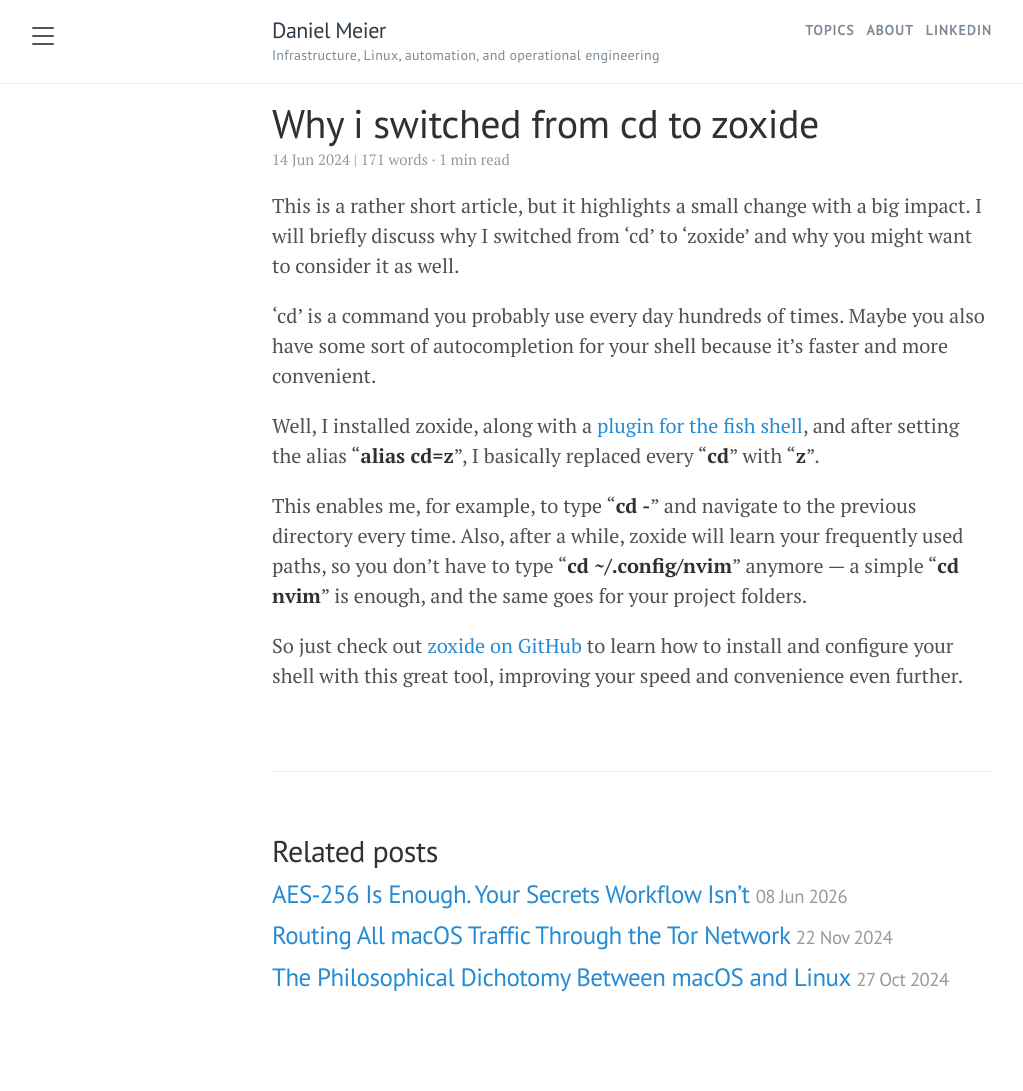
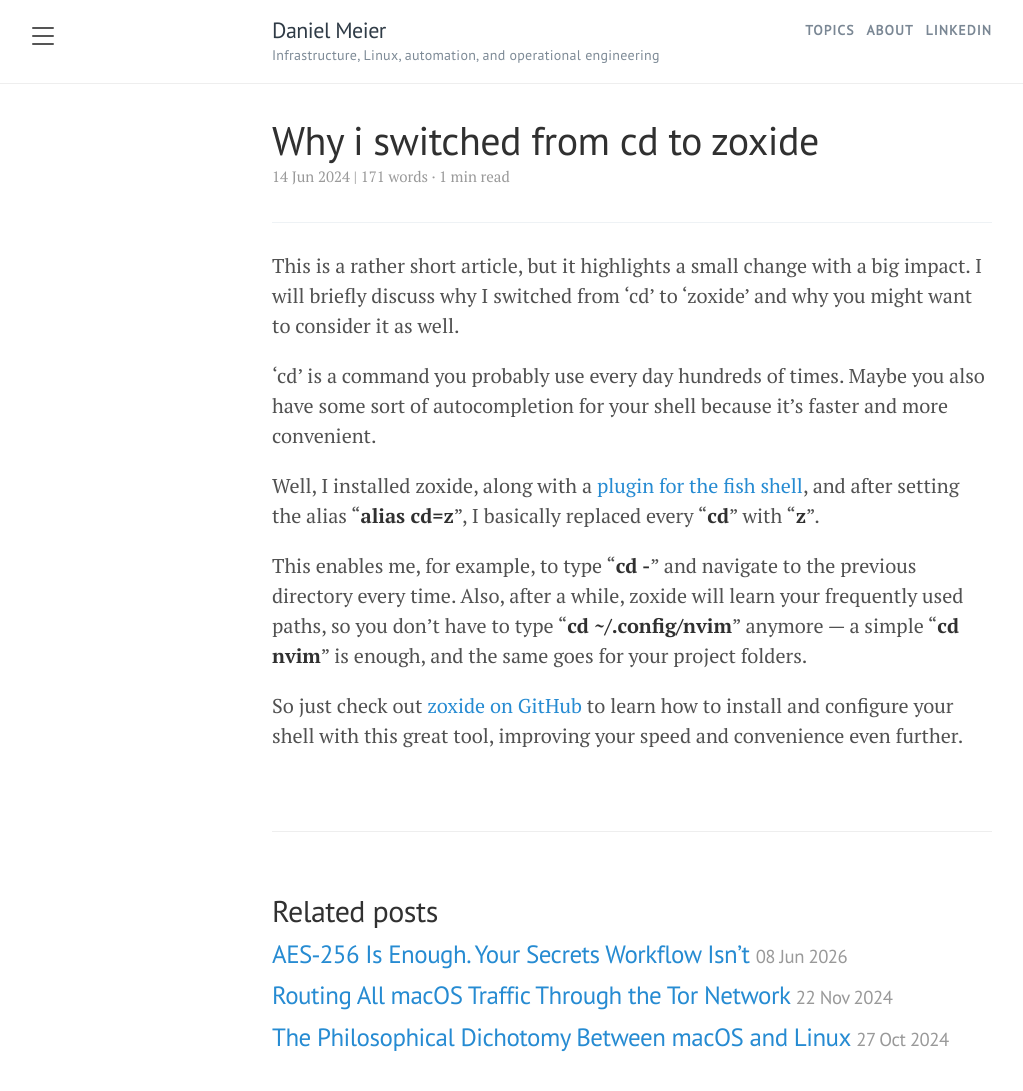
Before and after one commit to dme86/dme86.github.io, a Jekyll site: the page built from _posts/2024-06-14-Why-I-switched-from-cd-to-zoxide.md, in a window 1280 px wide and 1113 px high. Shown: the top 1091 px of the window, without its empty margins (8-1031 px from the left). Built offline with Jekyll 4.4.1, drawn with Linux system fonts in a browser that asks for light colours.

Commit message:
Keep article header visible while scrolling

```diff
--- a/_layouts/post.html
+++ b/_layouts/post.html
@@ -3,6 +3,7 @@
 ---
 
 <div class="post">
+  <div class="post-header">
     <h1 class="post-title">{{ page.title }}</h1>
     {% assign word_count = page.content | markdownify | strip_html | number_of_words %}
     {% assign read_time = word_count | minus: 1 | divided_by: 200 | plus: 1 %}
@@ -10,6 +11,7 @@
       {{ page.date | date_to_string }} |
       <span id="word-count">{{ word_count }}</span> words &middot; {{ read_time }} min read
     </span>
+  </div>
 
   {{ content }}
 </div>
--- a/public/css/lanyon.css
+++ b/public/css/lanyon.css
@@ -801,6 +801,17 @@
 .post-title a {
   color: #303030;
 }
+.post-header {
+  position: sticky;
+  top: 4.25rem;
+  z-index: 15;
+  margin-bottom: 1.4rem;
+  padding: .85rem 0 .7rem;
+  background: rgba(255,255,255,.96);
+  border-bottom: 1px solid #eef2f5;
+  -webkit-backdrop-filter: blur(10px);
+          backdrop-filter: blur(10px);
+}
 .page-title,
 .post-title {
   margin-top: 0;
@@ -813,6 +824,13 @@
   margin-bottom: 1rem;
   color: #9a9a9a;
   font-size: 15px;
+}
+
+@media (max-width: 48em) {
+  .post-header {
+    top: 5.2rem;
+    padding-top: .7rem;
+  }
 }
 
 /* Related posts */
```
Lines whose indentation alone changed are shown as unchanged.
